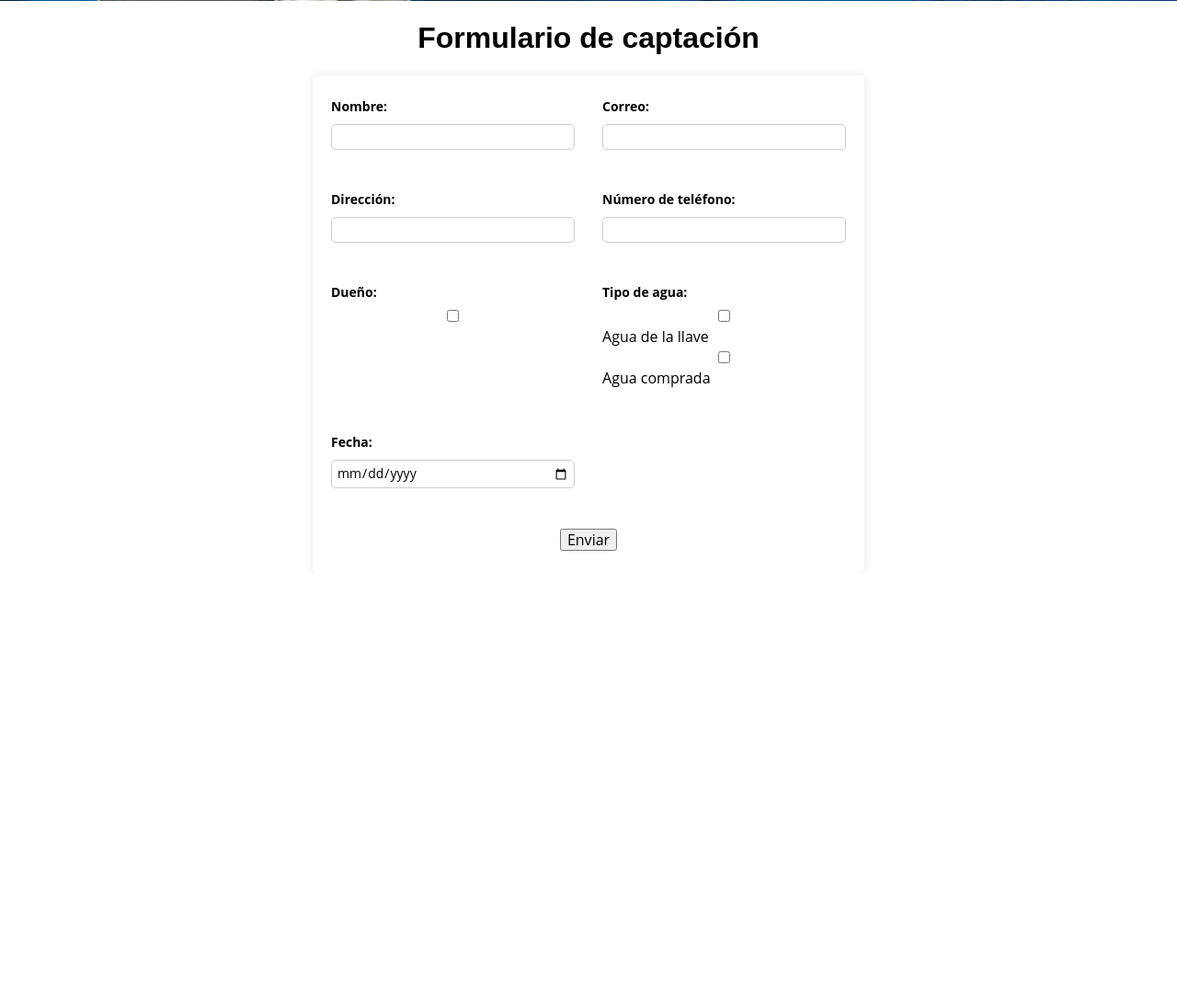
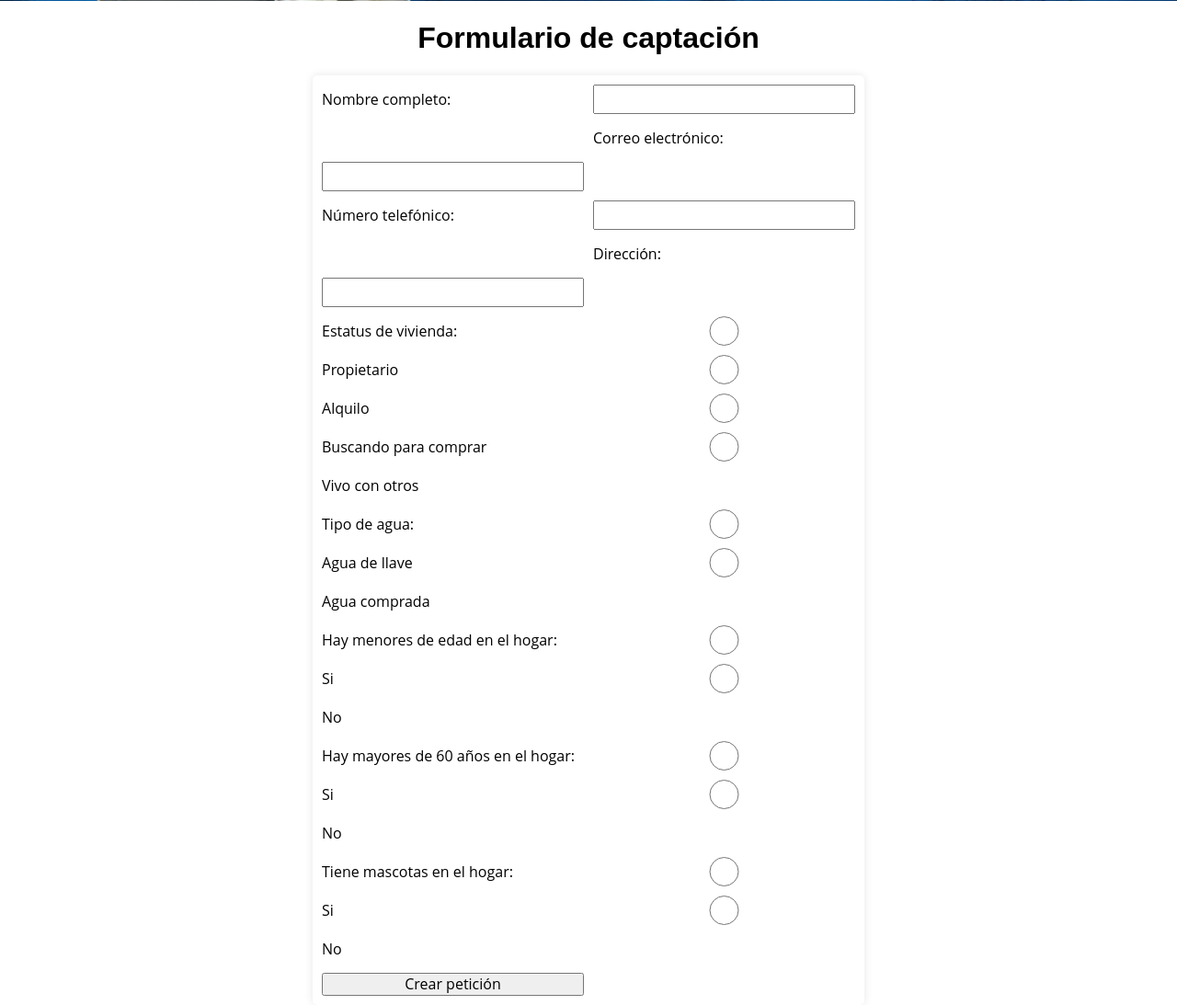
Before and after one commit to SuperAorus/water-to-health, a PHP site: page / in a window 1280 px wide. Shown: the part 797-1890 px from the top of the page at 92% size. Before the commit the page ends 1396 px from the top, so only its background shows below. Run offline with PHP 8.4, Linux system fonts and the light colour scheme.

Commit message:
Update index.php

```diff
--- a/index.php
+++ b/index.php
@@ -43,40 +43,54 @@
 
     <form action="registro.php" method="post" class="container">
         <!-- campos del formulario -->
-        <div class="field">
-            <label for="nombre">Nombre:</label>
-            <input type="text" name="nombre" id="nombre" required>
-        </div>
-        <div class="field">
-            <label for="correo">Correo:</label>
-            <input type="email" name="correo" id="correo" required>
-        </div>
-        <div class="field">
-            <label for="direccion">Dirección:</label>
-            <input type="text" name="direccion" id="direccion" required>
-        </div>
-        <div class="field">
-            <label for="numero_telefono">Número de teléfono:</label>
-            <input type="tel" name="numero_telefono" id="numero_telefono" required>
-        </div>
-        <div class="field">
-            <label for="dueño">Dueño:</label>
-            <input type="checkbox" name="dueño" id="dueño" value="Sí">
-        </div>
-        <div class="field">
-            <label for="tipo_agua">Tipo de agua:</label>
-            <input type="checkbox" name="tipo_agua" id="tipo_agua" value="Agua de la llave"> Agua de la llave
-            <input type="checkbox" name="tipo_agua" id="tipo_agua" value="Comprada"> Agua comprada
-        </div>
-        <div class="field">
-            <label for="fecha">Fecha:</label>
-            <input type="date" name="fecha" id="fecha" required>
-        </div>
-        <div class="button">
-            <input type="submit" value="Enviar">
-        </div>
+        <label for="nombre_completo">Nombre completo:</label>
+        <input type="text" name="nombre_completo" id="nombre_completo" required><br>
 
+        <label for="correo">Correo electrónico:</label>
+        <input type="email" name="correo" id="correo" required><br>
 
+        <label for="numero_telefono">Número telefónico:</label>
+        <input type="tel" name="numero_telefono" id="numero_telefono" required><br>
+
+        <label for="direccion">Dirección:</label>
+        <input type="text" name="direccion" id="direccion" required><br>
+
+        <label for="vivienda">Estatus de vivienda:</label>
+        <input type="radio" name="vivienda" id="vivienda" value="Propietario">
+        <label for="propietario">Propietario</label>
+        <input type="radio" name="vivienda" id="vivienda" value="Alquilo">
+        <label for="alquilo">Alquilo</label>
+        <input type="radio" name="vivienda" id="vivienda" value="Buscando para comprar">
+        <label for="buscando_para_comprar">Buscando para comprar</label>
+        <input type="radio" name="vivienda" id="vivienda" value="Vivo con otros">
+        <label for="vivo_con_otros">Vivo con otros</label><br>
+
+        <label for="tipo_agua">Tipo de agua:</label>
+        <input type="radio" name="tipo_agua" id="tipo_agua" value="Agua de llave">
+        <label for="agua_llave">Agua de llave</label>
+        <input type="radio" name="tipo_agua" id="tipo_agua" value="Agua comprada">
+        <label for="agua_comprada">Agua comprada</label><br>
+
+        <label for="menores">Hay menores de edad en el hogar:</label>
+        <input type="radio" name="menores" id="menores_si" value="si">
+        <label for="menores_si">Si</label>
+        <input type="radio" name="menores" id="menores_no" value="no">
+        <label for="menores_no">No</label><br>
+
+        <label for="mayores">Hay mayores de 60 años en el hogar:</label>
+        <input type="radio" name="mayores" id="mayores_si" value="si">
+        <label for="mayores_si">Si</label>
+        <input type="radio" name="mayores" id="mayores_no" value="no">
+        <label for="mayores_no">No</label><br>
+
+        <label for="mascota">Tiene mascotas en el hogar:</label>
+        <input type="radio" name="mascota" id="mascota_si" value="si">
+        <label for="mascota_si">Si</label>
+        <input type="radio" name="mascota" id="mascota_no" value="no">
+        <label for="mascota_no">No</label><br>
+
+        <input type="submit" value="Crear petición">
     </form>
+
 </body>
 </html>
```
